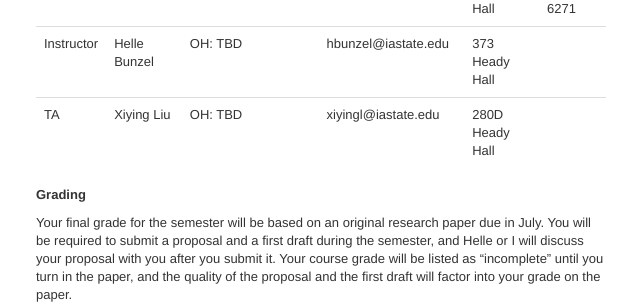
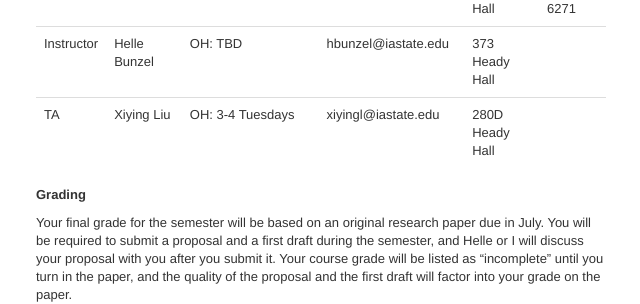
Before and after one commit to mmkuang/grayclhn.github.io, a Jekyll site: the page built from handouts/_posts/2013-01-04-econ-674-syllabus.md, in a window 1280 px wide. Shown: the part 430-734 px from the top of the page, without its empty margins (619-1259 px from the left). Built offline with Jekyll 4.4.1, drawn with Linux system fonts in a browser that asks for light colours.

Commit message:
Added TA office hours to 674 syllabus

```diff
--- a/handouts/_posts/2013-01-04-econ-674-syllabus.md
+++ b/handouts/_posts/2013-01-04-econ-674-syllabus.md
@@ -48,7 +48,7 @@ call me or stop by my office.  This syllabus is available online at
   <tr>
     <td>TA</td>
     <td>Xiying Liu</td>
-    <td>OH: TBD</td>
+    <td>OH: 3-4 Tuesdays</td>
     <td>xiyingl@iastate.edu</td>
     <td>280D Heady Hall</td>
     <td></td>
```
